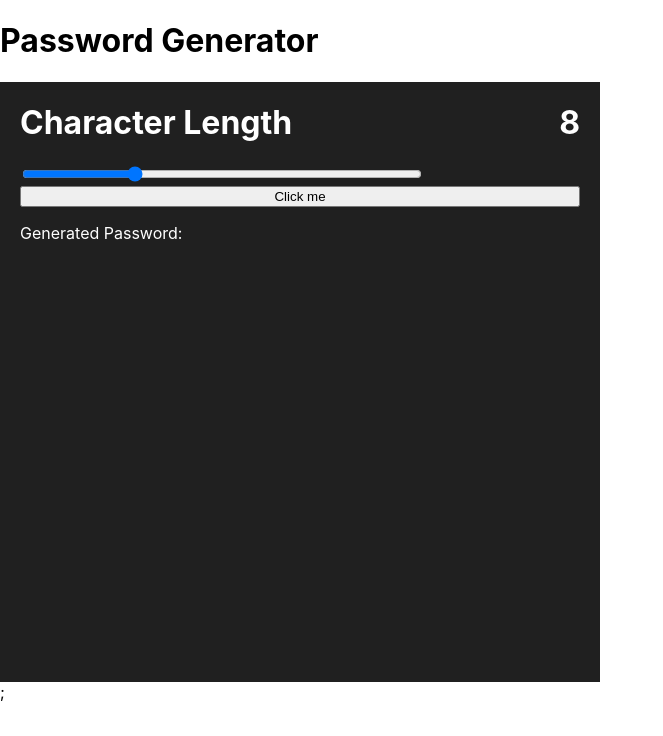
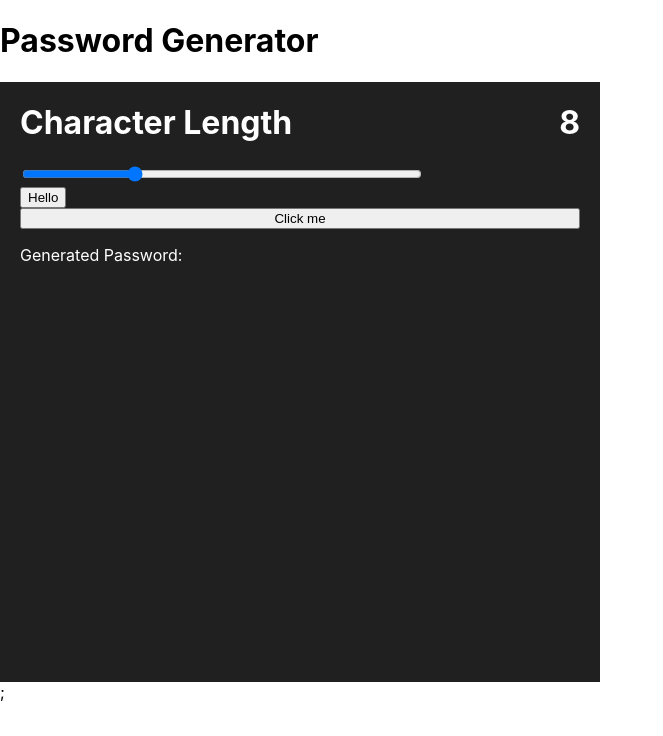
Before and after one commit to Zakariyya98/PasswordGenerator, a React (Create React App) app: page / in a window 1280 px wide. Shown: the top 736 px of the page, without its empty margins (0-663 px from the left). Built offline with nearby package versions, Linux system fonts and the light colour scheme.

Commit message:
CharacterLength.jsx: add: Imported GenerateButton Component

```diff
--- a/src/components/CharacterLength/CharacterLength.jsx
+++ b/src/components/CharacterLength/CharacterLength.jsx
@@ -1,5 +1,6 @@
 import { useState } from "react";
 import "./CharacterLength.scss";
+import GenerateButton from "../GenerateButton";
 
 const CharacterLength = () => {
   const [rangeValue, setRangeValue] = useState(8);
@@ -43,6 +44,7 @@ const CharacterLength = () => {
           onChange={(event) => setRangeValue(event.target.value)}
         />
       </div>
+      <GenerateButton />
       <button onClick={() => generatePassword(rangeValue)}>Click me</button>
       <p>Generated Password: {generatedPassword}</p>
     </div>
```
